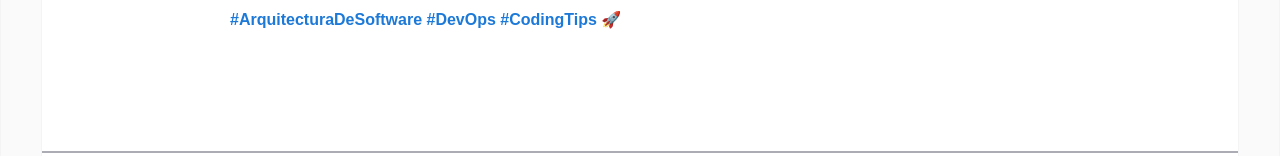
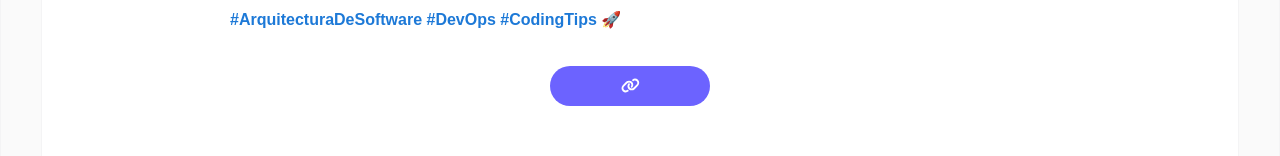
Before and after one commit to josuedevx/portafolio, a React (Create React App) app: page /#/article/1 in a window 1280 px wide. Shown: the part 2799-2955 px from the top of the page. Built offline with nearby package versions, Linux system fonts and the light colour scheme.

Commit message:
agregar boton de compartir

```diff
--- a/src/pages/readArticle.jsx
+++ b/src/pages/readArticle.jsx
@@ -1,8 +1,11 @@
 import React, { useEffect } from "react";
 import { useNavigate, useParams } from "react-router-dom";
 import { Helmet } from "react-helmet";
+import { FontAwesomeIcon } from "@fortawesome/react-fontawesome";
+import { faLink } from "@fortawesome/free-solid-svg-icons";
+
+import Tippy from "@tippyjs/react";
 import styled from "styled-components";
-
 import NavBar from "../components/common/navBar";
 import Footer from "../components/common/footer";
 import Logo from "../components/common/logo";
@@ -11,6 +14,8 @@ import INFO from "../data/user";
 import myArticles from "../data/articles";
 
 import "./styles/readArticle.css";
+import "./styles/cv.css";
+import "tippy.js/dist/tippy.css";
 
 let ArticleStyle = styled.div``;
 
@@ -26,6 +31,16 @@ const ReadArticle = () => {
 	ArticleStyle = styled.div`
 		${article().style}
 	`;
+
+	const share = async () => {
+		try {
+			await navigator.clipboard.writeText(window.location.href);
+			alert("¡URL copiada al portapapeles, comparte este enlace con tus contactos!");
+		} catch (err) {
+			console.error("Error al copiar la URL:", err);
+			alert("No se pudo copiar la URL. Intenta manualmente.");
+		}
+	};
 
 	return (
 		<React.Fragment>
@@ -68,6 +83,22 @@ const ReadArticle = () => {
 
 							<div className="read-article-body">
 								<ArticleStyle>{article().body}</ArticleStyle>
+								<div className="share-container">
+									<Tippy
+										content="Compartir artículo"
+										placement="bottom"
+									>
+										<button
+											className="share-button"
+											onClick={share}
+										>
+											<FontAwesomeIcon
+												style={{ fontSize: "15px" }}
+												icon={faLink}
+											/>
+										</button>
+									</Tippy>
+								</div>
 							</div>
 						</div>
 					</div>
--- a/src/pages/styles/readArticle.css
+++ b/src/pages/styles/readArticle.css
@@ -67,6 +67,65 @@
 	color: #52525b;
 }
 
+.share-container {
+	display: flex;
+	justify-content: center;
+	align-items: center;
+	height: 5vh;
+
+	margin: 0;
+	padding: 0;
+	margin-top: 15px;
+}
+
+
+.share-button {
+	position: relative;
+	color: white;
+	background: linear-gradient(90deg, var(--link-color), var(--link-color));
+	width: 20%;
+	height: 40px;
+	font-family: var(--tertiary-font);
+	text-align: center;
+	border: none;
+	border-radius: 50px;
+	cursor: pointer;
+	transition: all 0.3s ease;
+	overflow: hidden;
+	z-index: 1;
+}
+
+.share-button::before {
+	content: "";
+	position: absolute;
+	top: 0;
+	left: 0;
+	width: 100%;
+	height: 100%;
+	background: rgba(255, 255, 255, 0.1);
+	transform: scale(0.1, 1);
+	transition: all 0.3s ease;
+	z-index: 0;
+	opacity: 0;
+}
+
+.share-button:hover::before {
+	opacity: 1;
+	transform: scale(1, 1);
+}
+
+.share-button:hover {
+	transform: translateY(-3px);
+	box-shadow: 2px 2px 8px rgba(0, 0, 0, 0.3);
+	color: var(--link-color);
+	background: white;
+}
+
+.share-button:active {
+	transform: translateY(1px);
+	box-shadow: 0 4px 8px rgba(0, 0, 0, 0.2);
+}
+
 @media (max-width: 600px) {
 	.read-article-title {
 		font-size: 25px !important;
```
